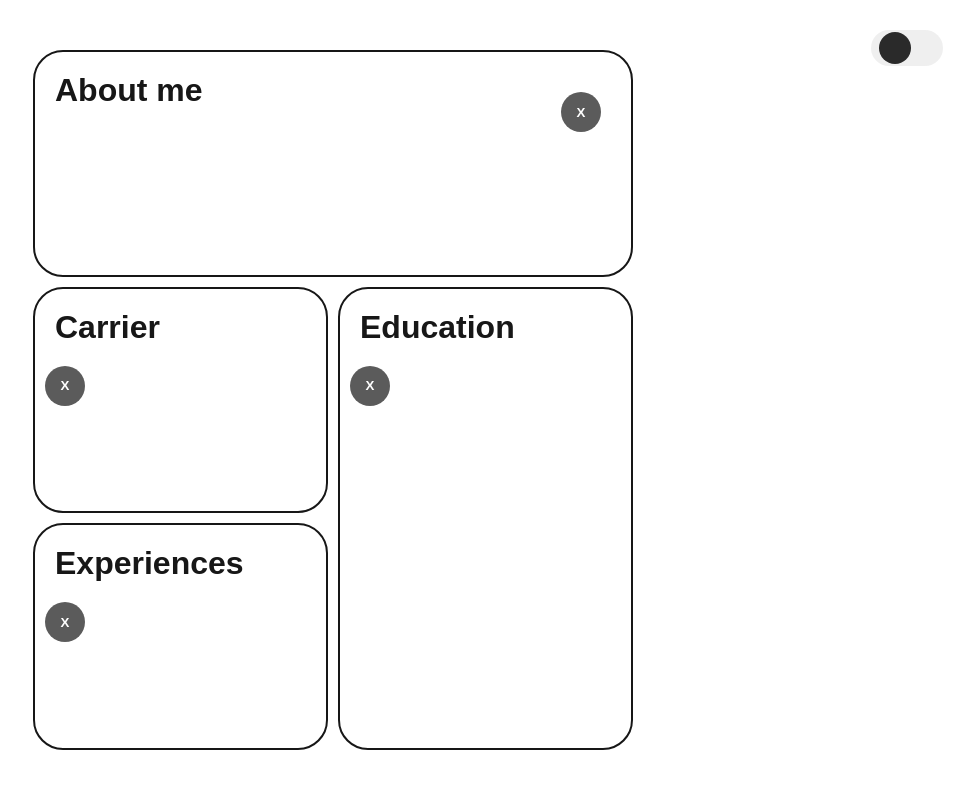
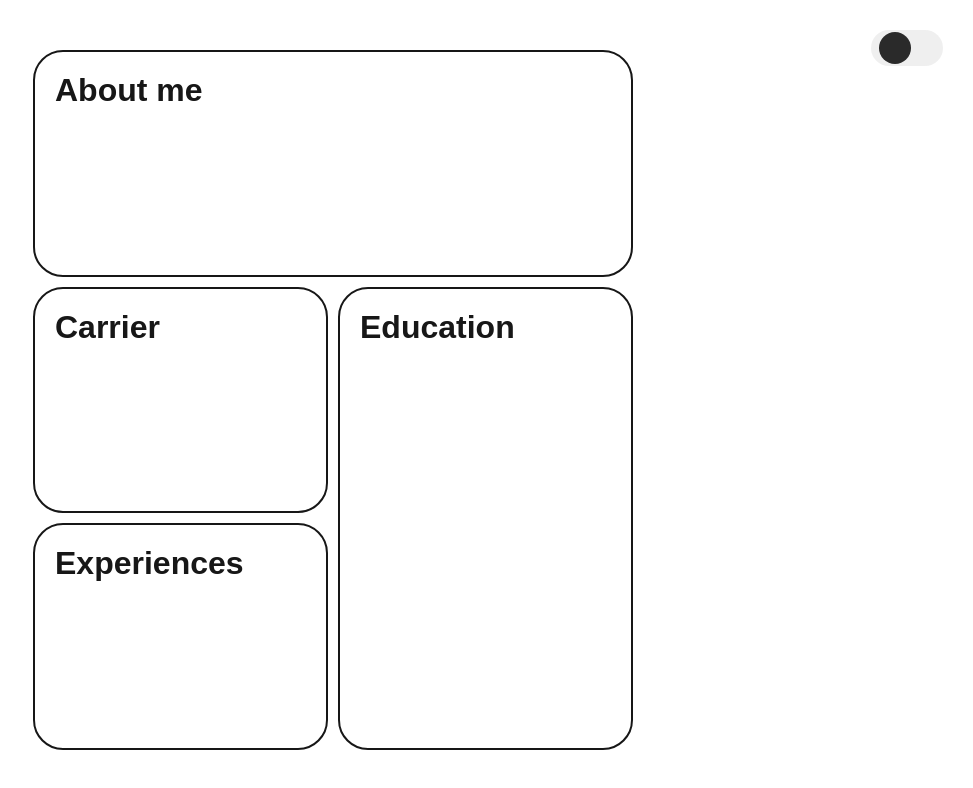
Before and after one commit to Adam222372/mycv, a Next.js app: page / in a window 1280 px wide. Shown: the top 788 px of the page, without its empty margins (307-1280 px from the left). Built offline with nearby package versions, Linux system fonts and the light colour scheme; a web font is replaced by a local one.

Commit message:
removed transition

```diff
--- a/src/components/Section.tsx
+++ b/src/components/Section.tsx
@@ -15,22 +15,19 @@ export default function Section({id, title, description}: Section) {
     const handleClick = () => {
         setClicked([id, true]);
     }
-    const handleBtnHideClick = () => {
+    /*const handleBtnHideClick = () => {
         setClicked(["", !clicked[1]]);
-    }
+    }*/
 
     return (
 
 
-        <motion.div onClick={handleClick} className={styles[id]} animate={{
-            gridColumn: clicked[1] ? '1 / -1' : styles.id,
-            gridRow: clicked[1] ? '1 / -1' : styles.id,
-        }} transition={{duration: 0.5}}>
+        <motion.div onClick={handleClick} className={styles[id]} style={{
+            gridColumn: clicked[1] ? '-1 / 1' : styles.id,
+            gridRow: clicked[1] ? '-1 / 1' : styles.id,
+        }}>
             <h1>{title}</h1>
             <h3>{description}</h3>
-            <button className={styles.crossButton} onClick={handleBtnHideClick}>X</button>
-
-
         </motion.div>
 
 
```
